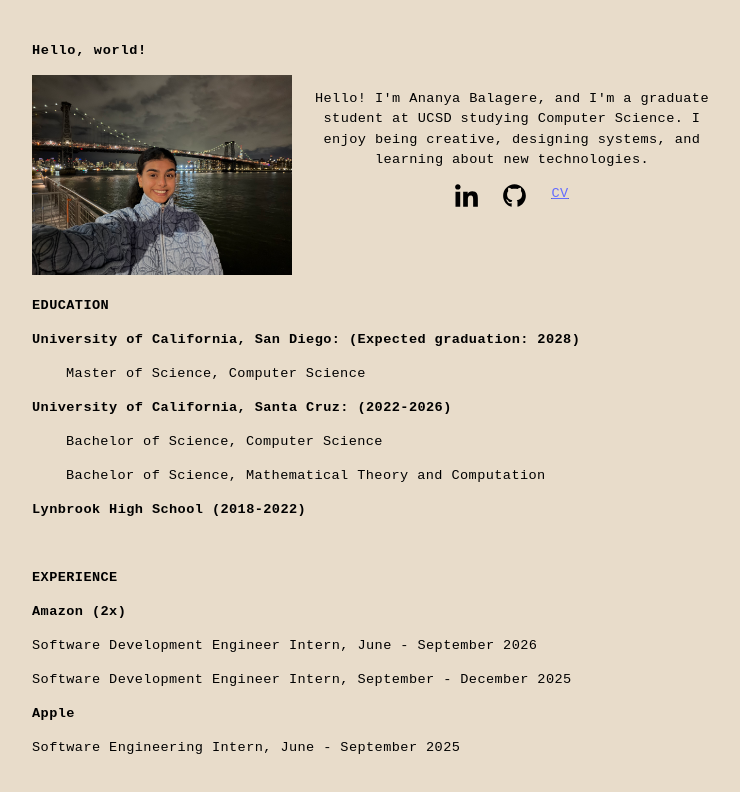
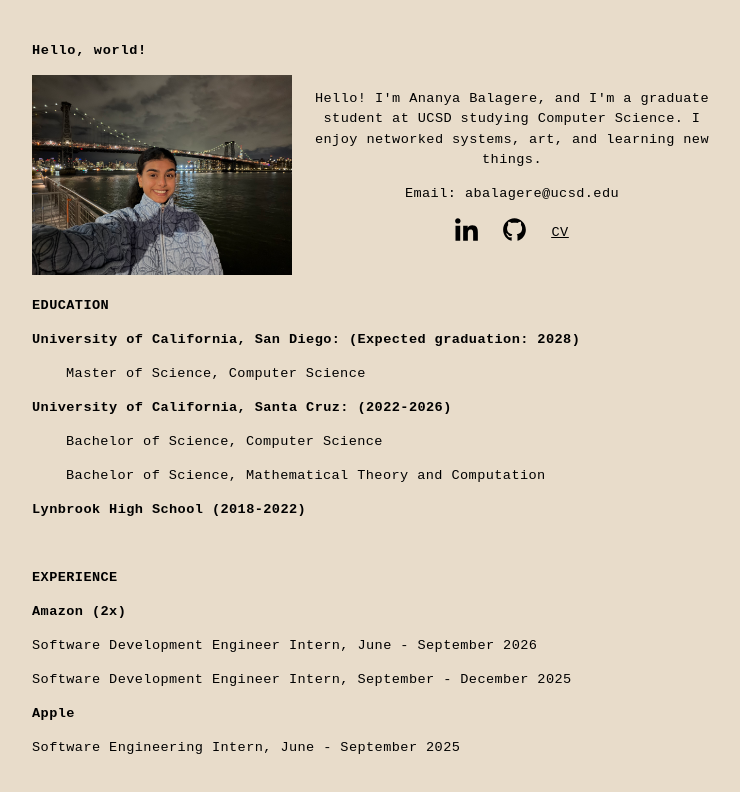
Before and after one commit to ananyabalagere/ananyabalagere, a React (Vite) app: page / in a window 1280 px wide. Shown: the top 792 px of the page, without its empty margins (268-1008 px from the left). Built offline with nearby package versions, Linux system fonts and the light colour scheme.

Commit message:
minor changes

```diff
--- a/package.json
+++ b/package.json
@@ -10,6 +10,7 @@
     "preview": "vite preview"
   },
   "dependencies": {
+    "gsap": "^3.15.0",
     "react": "^18.3.1",
     "react-dom": "^18.3.1",
     "react-router-dom": "^6.30.1"
--- a/src/App.css
+++ b/src/App.css
@@ -69,6 +69,7 @@ body {
   gap: 25px;
   cursor: pointer;
   text-decoration: underline;
+  align-items: center;
 }
 .icon {
   height: 23px;
@@ -83,6 +84,10 @@ body {
   /* line-gap-override: 50px; */
   font-weight: 500;
 }
+.cv {
+  text-decoration: underline;
+  color: black;
+}
 @keyframes popup {
   from {
     display:none;
--- a/src/home.jsx
+++ b/src/home.jsx
@@ -13,8 +13,9 @@ function Home() {
       <img src={me} className='me'/>
         <div className='intro'>
           <p> Hello! I'm Ananya Balagere, and I'm a graduate student at UCSD studying Computer Science.
-            I enjoy being creative, designing systems, and learning about new technologies.
+            I enjoy networked systems, art, and learning new things.
           </p>
+          <p>Email: abalagere@ucsd.edu</p>
           <div className='links'>
             <a href='https://www.linkedin.com/in/ananya-balagere/' target='_blank' rel='noopener noreferrer'>
               <img src={linkedinLogo} alt='linkedin' className='icon'/>
@@ -22,7 +23,7 @@ function Home() {
             <a href='https://github.com/ananyabalagere' target='_blank' rel='noopener noreferrer'>
               <img src={githubLogo} alt='github' className='icon'/>
             </a>
-            <a href={cv} target='_blank' rel='noopener noreferrer'>CV</a>
+            <a href={cv} target='_blank' rel='noopener noreferrer' className='cv'>CV</a>
 
             {/* <p className='playground'>playground</p> */}
           </div>
@@ -51,8 +52,6 @@ function Home() {
         <div className='experience'>
           <p>Software Engineering Intern, June - September 2025</p>
         </div>
-
-
     </>
   )
 }
```
Also changed, not shown: 1 other file (tests, documents, lock files or other folders).
